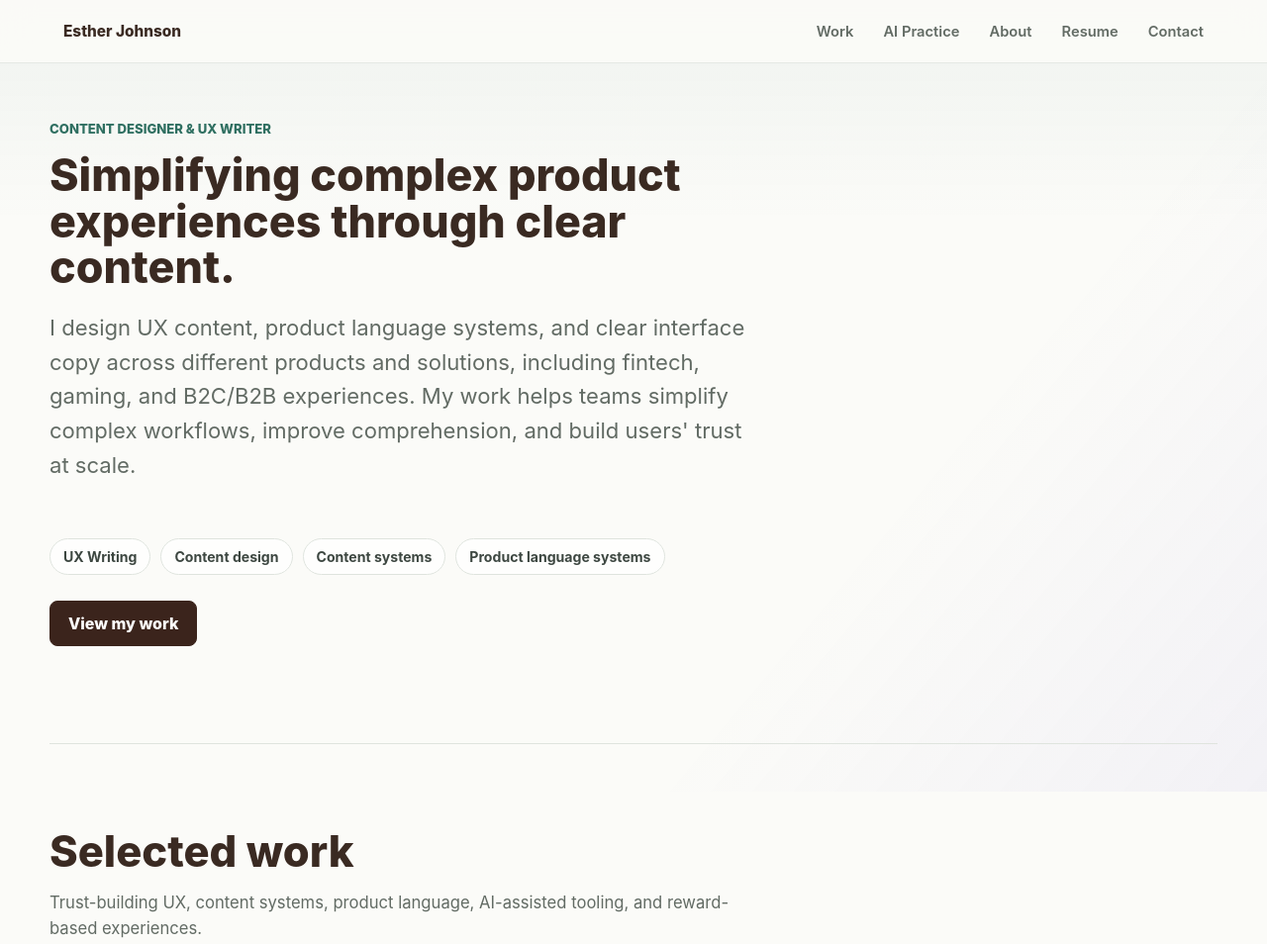
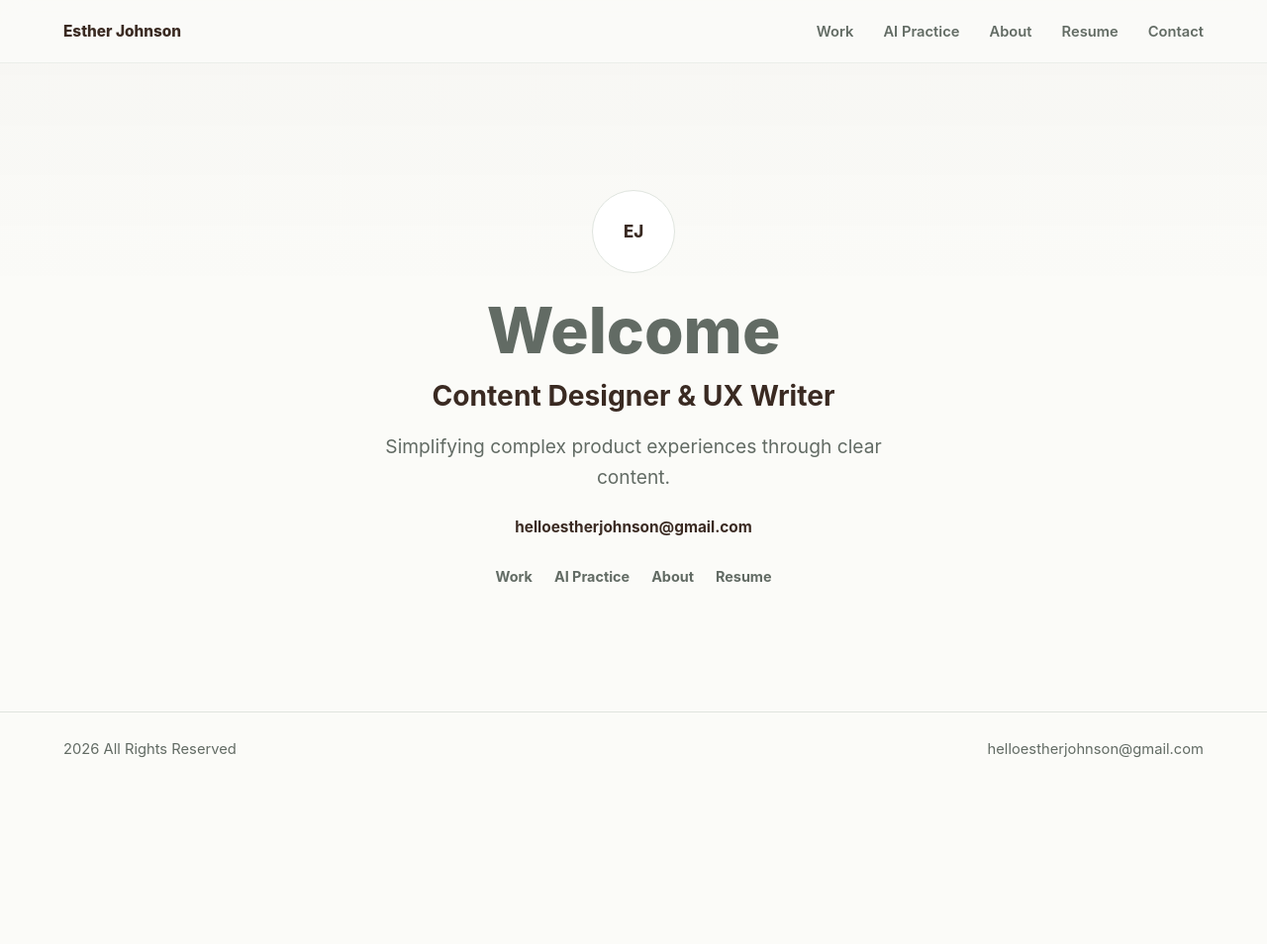
Before and after one commit to EstheerJ/esther-johnson-portfolio, a plain HTML site: page index.html in a window 1280 px wide. Shown: the top 954 px of the page at 99% size. After the commit the page ends 800 px from the top, so only its background shows below. Drawn offline with Linux system fonts and the light colour scheme.

Commit message:
Simplify homepage landing

```diff
--- a/index.html
+++ b/index.html
@@ -3,7 +3,7 @@
 <head>
   <meta charset="utf-8">
   <meta name="viewport" content="width=device-width, initial-scale=1">
-  <meta name="description" content="Esther Johnson is a Content Designer and UX Writer creating clear, trustworthy product experiences across different products and solutions.">
+  <meta name="description" content="Esther Johnson is a Content Designer and UX Writer simplifying complex product experiences through clear content.">
   <meta property="og:title" content="Esther Johnson | Content Designer & UX Writer">
   <meta property="og:description" content="Selected work across content design, UX writing, product language systems, and AI-assisted content workflows.">
   <meta property="og:type" content="website">
@@ -11,7 +11,7 @@
   <meta name="theme-color" content="#fbfbf8">
   <title>Esther Johnson | Content Designer & UX Writer</title>
   <link rel="icon" href="assets/favicon.svg" type="image/svg+xml">
-  <link rel="stylesheet" href="styles.css?v=14">
+  <link rel="stylesheet" href="styles.css?v=15">
 </head>
 <body>
   <header class="site-header">
@@ -28,10 +28,10 @@
   <main id="app" tabindex="-1"></main>
 
   <footer class="footer">
-    <p>Content Designer & UX Writer</p>
+    <p>2026 All Rights Reserved</p>
     <a href="mailto:helloestherjohnson@gmail.com">helloestherjohnson@gmail.com</a>
   </footer>
 
-  <script src="main.js?v=14"></script>
+  <script src="main.js?v=15"></script>
 </body>
 </html>
--- a/main.js
+++ b/main.js
@@ -325,62 +325,21 @@ function escapeHtml(value) {
 
 function renderHome() {
   document.title = "Esther Johnson | Content Designer & UX Writer";
-  const featured = projects.filter((project) => !project.supportingGroup).map((project) => projectCard(project)).join("");
-  const supporting = externalWork.map(externalCard).join("");
 
   app.innerHTML = `
-    <section class="page hero">
-      <div>
-        <p class="kicker">Content Designer & UX Writer</p>
-        <h1>Simplifying complex product experiences through clear content.</h1>
-        <p class="lede">I design UX content, product language systems, and clear interface copy across different products and solutions, including fintech, gaming, and B2C/B2B experiences. My work helps teams simplify complex workflows, improve comprehension, and build users' trust at scale.</p>
-      </div>
-      <div class="hero-meta">
-        <span class="pill">UX Writing</span>
-        <span class="pill">Content design</span>
-        <span class="pill">Content systems</span>
-        <span class="pill">Product language systems</span>
-      </div>
-      <div class="actions">
-        <a class="button" href="#/work">View my work</a>
-      </div>
+    <section class="minimal-home" aria-labelledby="welcome-title">
+      <div class="minimal-mark" aria-hidden="true">EJ</div>
+      <p class="minimal-eyebrow">Welcome</p>
+      <h1 id="welcome-title">Content Designer & UX Writer</h1>
+      <p class="minimal-line">Simplifying complex product experiences through clear content.</p>
+      <a class="minimal-email" href="mailto:helloestherjohnson@gmail.com">helloestherjohnson@gmail.com</a>
+      <nav class="minimal-links" aria-label="Portfolio shortcuts">
+        <a href="#/work">Work</a>
+        <a href="#/ai-practice">AI Practice</a>
+        <a href="#/about">About</a>
+        <a href="assets/esther-johnson-resume.pdf?v=20260723" target="_blank" rel="noreferrer">Resume</a>
+      </nav>
     </section>
-
-    <section class="page section" id="work">
-      <div class="section-head">
-        <h2>Selected work</h2>
-        <p>Trust-building UX, content systems, product language, AI-assisted tooling, and reward-based experiences.</p>
-      </div>
-      <div class="work-grid">${featured}</div>
-    </section>
-
-    <section class="page section">
-      <div class="section-head">
-        <h2>Design Portfolio</h2>
-        <p>Supporting work that shows my wider UX, product design, and public case-study background.</p>
-      </div>
-      <div class="support-grid">${supporting}</div>
-    </section>
-
-    <section class="page section">
-      <div class="split">
-        <div>
-          <p class="kicker">AI Practice</p>
-          <h2>AI for content design, not content shortcuts.</h2>
-        </div>
-        <div class="text-stack">
-          <p>I use AI to support content judgment, not replace it. My AI work focuses on helping teams apply UX writing standards, review product language, speed up content operations, and make clearer decisions inside the tools they already use.</p>
-          <ul class="principles">
-            <li>Start with clear content standards.</li>
-            <li>Keep humans responsible for final decisions.</li>
-            <li>Use AI to support review, consistency, and scale.</li>
-            <li>Treat sensitive product content with extra care.</li>
-          </ul>
-        </div>
-      </div>
-    </section>
-
-    ${managerFeedbackSection()}
   `;
 }
 
--- a/styles.css
+++ b/styles.css
@@ -11,7 +11,7 @@
   --accent-soft: #e8f3ee;
   --dark: #3b241c;
   --radius: 8px;
-  --shadow: 0 22px 70px rgba(31, 40, 36, 0.09);
+  --shadow: 0 18px 50px rgba(31, 40, 36, 0.06);
 }
 
 * {
@@ -35,9 +35,7 @@ body::before {
   position: fixed;
   inset: 0;
   pointer-events: none;
-  background:
-    linear-gradient(180deg, rgba(47, 111, 97, 0.06), transparent 28%),
-    linear-gradient(310deg, rgba(107, 91, 214, 0.06), transparent 32%);
+  background: linear-gradient(180deg, rgba(58, 42, 34, 0.025), transparent 38%);
   z-index: -1;
 }
 
@@ -55,9 +53,9 @@ a {
   align-items: center;
   gap: 24px;
   padding: 22px clamp(20px, 5vw, 72px);
-  border-bottom: 1px solid rgba(223, 228, 222, 0.76);
-  background: rgba(251, 251, 248, 0.92);
-  backdrop-filter: blur(16px);
+  border-bottom: 1px solid rgba(223, 228, 222, 0.56);
+  background: rgba(251, 251, 248, 0.86);
+  backdrop-filter: blur(12px);
 }
 
 .brand {
@@ -101,6 +99,83 @@ main:focus {
   align-content: center;
   gap: 26px;
   padding-top: clamp(28px, 5vw, 58px);
+}
+
+.minimal-home {
+  min-height: calc(100vh - 154px);
+  width: min(980px, calc(100% - 40px));
+  margin: 0 auto;
+  display: grid;
+  place-items: center;
+  align-content: center;
+  justify-items: center;
+  gap: 18px;
+  padding: clamp(72px, 10vw, 132px) 0;
+  text-align: center;
+}
+
+.minimal-mark {
+  width: 84px;
+  height: 84px;
+  display: grid;
+  place-items: center;
+  border: 1px solid var(--line);
+  border-radius: 50%;
+  background: var(--surface);
+  color: var(--ink);
+  font-size: 1.05rem;
+  font-weight: 820;
+}
+
+.minimal-eyebrow {
+  margin: 8px 0 0;
+  color: var(--muted);
+  font-size: clamp(2rem, 5vw, 4.2rem);
+  font-weight: 820;
+  line-height: 1;
+}
+
+.minimal-home h1 {
+  max-width: none;
+  margin: 0;
+  color: var(--ink);
+  font-size: clamp(1.2rem, 2.2vw, 1.8rem);
+  line-height: 1.2;
+  font-weight: 720;
+}
+
+.minimal-line {
+  max-width: 560px;
+  margin: 0;
+  color: var(--muted);
+  font-size: clamp(1rem, 1.8vw, 1.2rem);
+  line-height: 1.6;
+}
+
+.minimal-email {
+  margin-top: 8px;
+  color: var(--ink);
+  font-size: 0.96rem;
+  font-weight: 720;
+}
+
+.minimal-email:hover {
+  color: var(--accent);
+}
+
+.minimal-links {
+  display: flex;
+  flex-wrap: wrap;
+  justify-content: center;
+  gap: 10px 22px;
+  margin-top: 14px;
+  color: var(--muted);
+  font-size: 0.9rem;
+  font-weight: 680;
+}
+
+.minimal-links a:hover {
+  color: var(--accent);
 }
 
 .kicker {
@@ -652,6 +727,11 @@ td {
     width: min(100% - 28px, 1180px);
   }
 
+  .minimal-home {
+    min-height: calc(100vh - 214px);
+    width: min(100% - 28px, 980px);
+  }
+
   h1 {
     font-size: clamp(1.75rem, 5.6vw, 2.1rem);
     line-height: 1.12;
@@ -733,6 +813,10 @@ td {
     width: 100%;
   }
 
+  .minimal-links {
+    gap: 10px 16px;
+  }
+
   .external-card .card-thumb,
   .external-card .card-thumb img,
   .external-card .card-thumb span {
```
